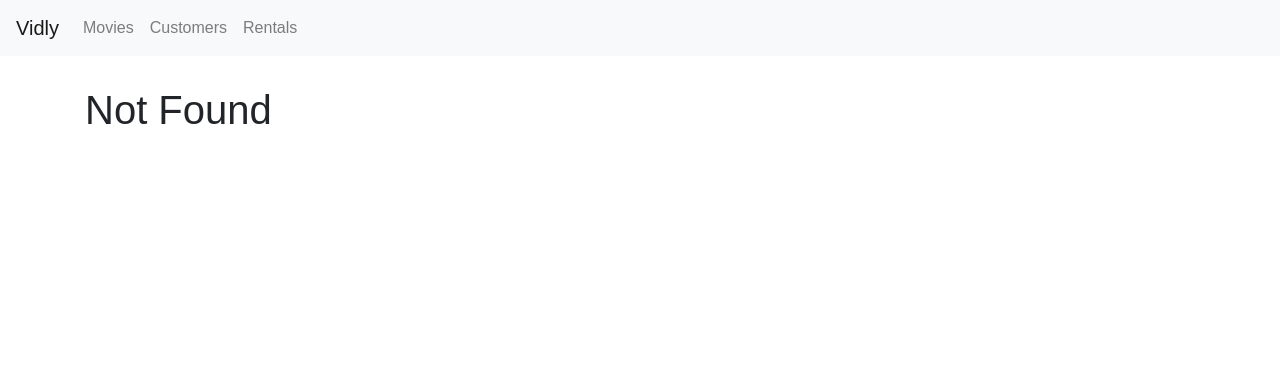
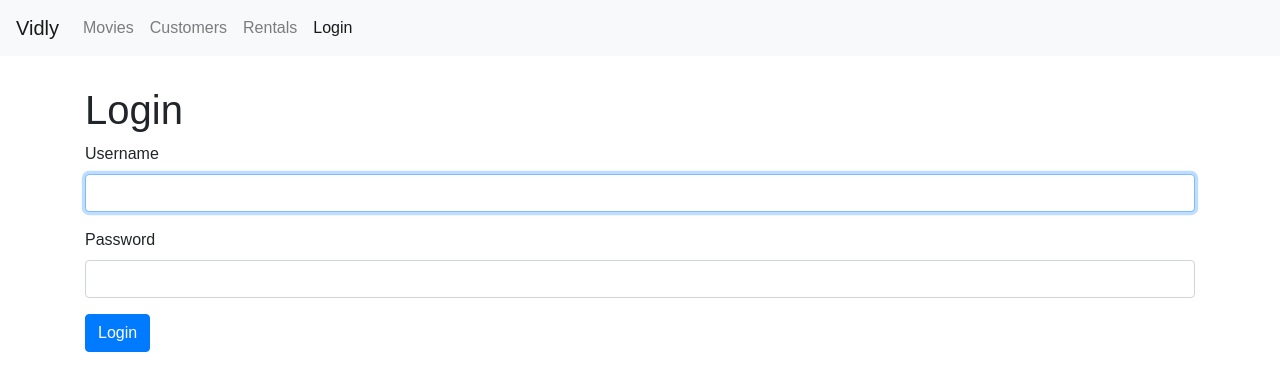
Before and after one commit to fishstick22/mastering-react-mosh, a React (Create React App) app in the folder vidly/: page /login in a window 1280 px wide. Before the commit this address led to /not-found. Shown: the top 390 px of the page. Built offline with nearby package versions, Linux system fonts and the light colour scheme; the HTML template or start-up script is replaced by a standard one.

Commit message:
handle submit & references

```diff
--- a/vidly/src/App.js
+++ b/vidly/src/App.js
@@ -6,6 +6,7 @@ import MovieForm from './components/movieForm';
 import Customers from "./components/customers";
 import Rentals from "./components/rentals";
 import NotFound from "./components/notFound";
+import LoginForm from './components/loginForm';
 import "./App.css";
 
 class App extends Component {
@@ -15,6 +16,7 @@ class App extends Component {
         <NavBar />
         <main className="container">
           <Switch>
+            <Route path="/login" component={LoginForm} />
             <Route path="/movies/:id" component={MovieForm} />
             <Route path="/movies" component={Movies} />
             <Route path="/customers" component={Customers} />
--- a/vidly/src/components/common/listGroup.jsx
+++ b/vidly/src/components/common/listGroup.jsx
@@ -14,7 +14,7 @@ const ListGroup = ({
           onClick={() => onItemSelect(item)}
           key={item[valueProperty]}
           className={
-            item === selectedItem ? "list-group-item active" : "list-group-item"
+            item === selectedItem ? "list-group-item active" : "list-group-item clickable"
           }
         >
           {item[textProperty]}
--- /dev/null
+++ b/vidly/src/components/loginForm.jsx
@@ -0,0 +1,38 @@
+import React, { Component } from "react";
+
+class LoginForm extends Component {
+  username = React.createRef();
+
+  componentDidMount() {
+    this.username.current.focus();
+  };
+
+  handleSubmit = e => {
+    e.preventDefault();
+
+    // Call the server
+    const username = this.username.current.value;
+    console.log('Login Submitted: ', username);
+  };
+
+  render() {
+    return (
+      <div>
+        <h1>Login</h1>
+        <form onSubmit={this.handleSubmit}>
+          <div className="form-group">
+            <label htmlFor="username">Username</label>
+            <input ref={this.username} id="username" type="text" className="form-control" />
+          </div>
+          <div className="form-group">
+            <label htmlFor="password">Password</label>
+            <input id="password" type="text" className="form-control" />
+          </div>
+          <button className="btn btn-primary">Login</button>
+        </form>
+      </div>
+    );
+  }
+}
+
+export default LoginForm;
--- a/vidly/src/components/navbar.jsx
+++ b/vidly/src/components/navbar.jsx
@@ -29,6 +29,9 @@ const NavBar = () => {
           <NavLink className="nav-item nav-link" to="/rentals">
             Rentals
           </NavLink>
+          <NavLink className="nav-item nav-link" to="/login">
+            Login
+          </NavLink>
         </div>
       </div>
     </nav>
```
